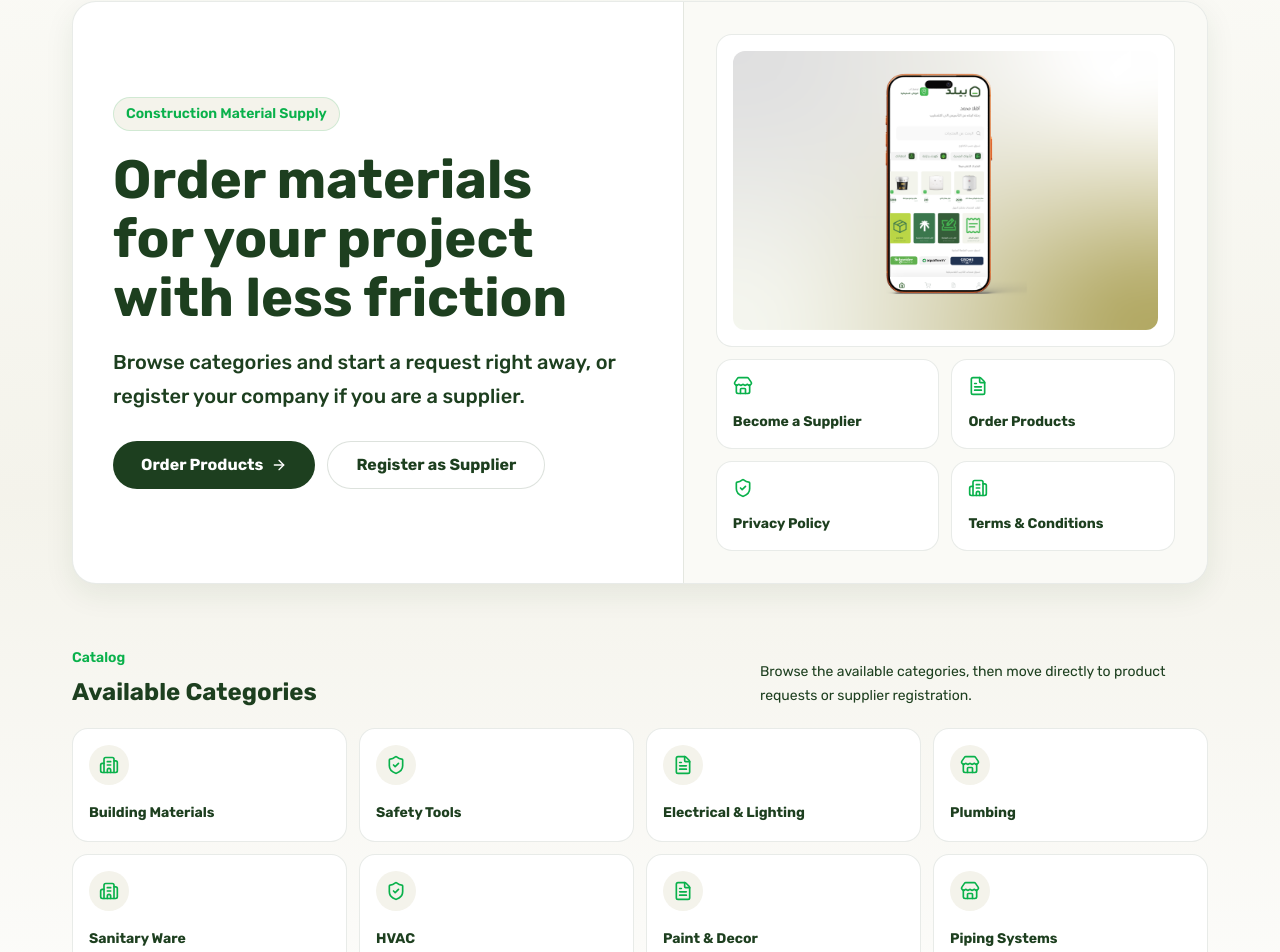
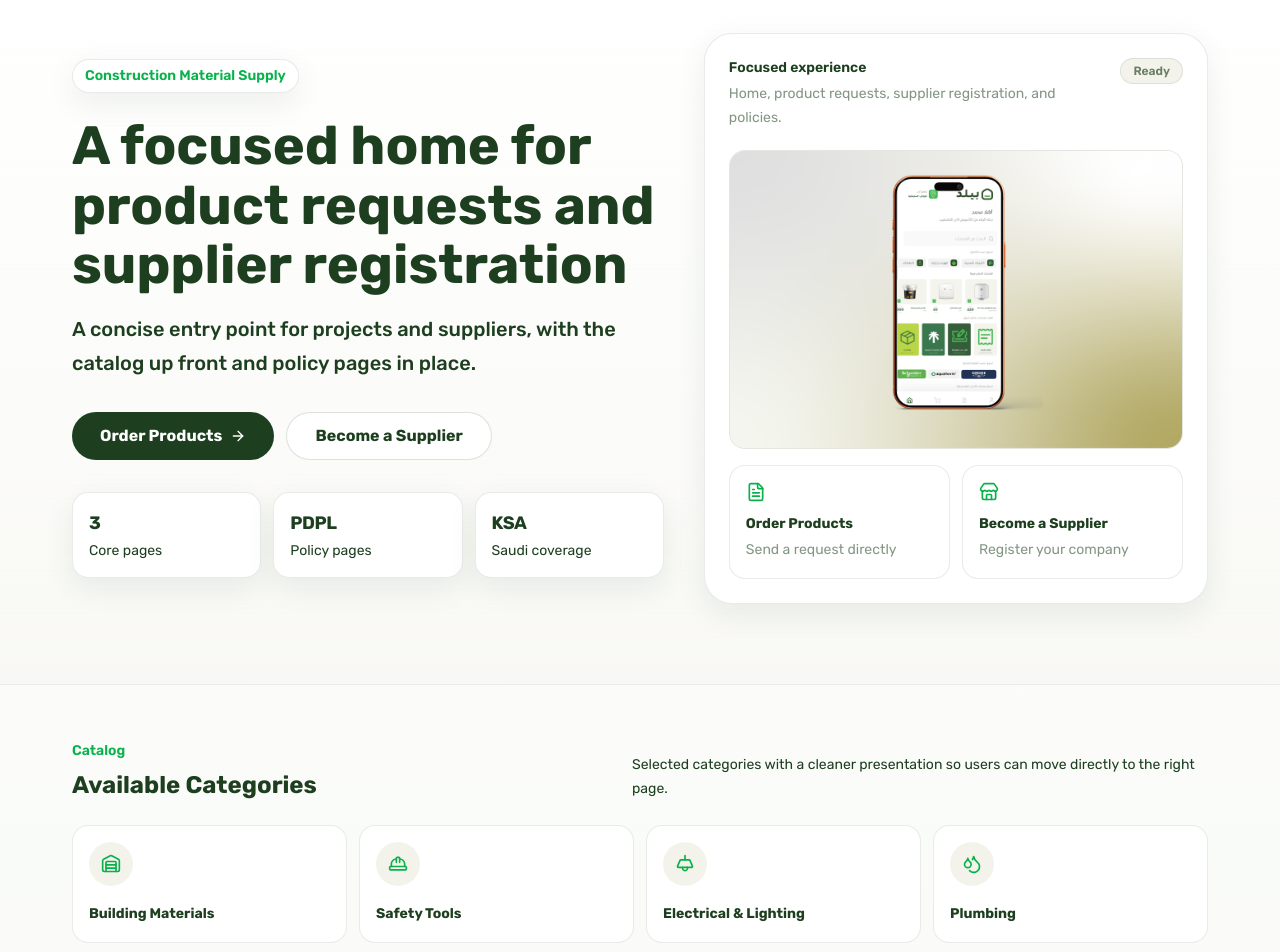
Before and after one commit to sulaimanalsuqub/buildsaudi, a Next.js app: page / in a window 1280 px wide. Shown: the part 119-1071 px from the top of the page. Built offline with nearby package versions, Linux system fonts and the light colour scheme; no server answers.

Commit message:
Refine homepage visuals

```diff
--- a/app/globals.css
+++ b/app/globals.css
@@ -4,10 +4,7 @@
 
 :root {
   color-scheme: light;
-  --site-bg:
-    linear-gradient(90deg, rgba(29, 63, 31, 0.045) 1px, transparent 1px),
-    linear-gradient(180deg, rgba(29, 63, 31, 0.045) 1px, transparent 1px),
-    linear-gradient(180deg, #fbfbf7 0%, #f4f3eb 48%, #ffffff 100%);
+  --site-bg: linear-gradient(180deg, #ffffff 0%, #f8faf7 100%);
 }
 
 html,
@@ -19,8 +16,7 @@ body {
   @apply bg-brand-light text-brand-dark antialiased;
   background-image: var(--site-bg);
   background-repeat: no-repeat;
-  background-size: 32px 32px, 32px 32px, cover;
-  background-attachment: scroll;
+  background-size: cover;
 }
 
 @layer components {
--- a/components/layout/site-header.tsx
+++ b/components/layout/site-header.tsx
@@ -28,11 +28,8 @@ export function SiteHeader({ isRtl = false }: SiteHeaderProps) {
   return (
     <header
       className={[
-        "fixed inset-x-0 top-0 z-50 transition-all duration-300",
-        scrolled
-          ? "border-brand-dark/10 bg-white/[0.88] shadow-soft backdrop-blur-2xl"
-          : "border-transparent bg-white/[0.74] backdrop-blur-xl",
-        "border-b",
+        "fixed inset-x-0 top-0 z-50 border-b border-brand-dark/10 bg-white/90 transition-all duration-300 backdrop-blur-xl",
+        scrolled ? "shadow-[0_8px_30px_rgba(29,63,31,0.06)]" : "",
       ].join(" ")}
     >
       <Container className="flex h-[72px] items-center justify-between gap-4">
@@ -47,22 +44,22 @@ export function SiteHeader({ isRtl = false }: SiteHeaderProps) {
           />
         </Link>
 
-        <nav className="hidden items-center gap-1 rounded-full border border-brand-dark/10 bg-white/[0.8] p-1 shadow-soft md:flex">
+        <nav className="hidden items-center gap-7 md:flex">
           <Link
             href={homeHref}
-            className="inline-flex h-10 items-center rounded-full px-4 text-sm font-semibold text-brand-dark/72 transition hover:bg-brand-light hover:text-brand-dark"
+            className="text-sm font-semibold text-brand-dark/70 transition hover:text-brand-dark"
           >
             {isRtl ? "الرئيسية" : "Home"}
           </Link>
           <Link
             href={quoteHref}
-            className="inline-flex h-10 items-center rounded-full px-4 text-sm font-semibold text-brand-dark/72 transition hover:bg-brand-light hover:text-brand-dark"
+            className="text-sm font-semibold text-brand-dark/70 transition hover:text-brand-dark"
           >
             {isRtl ? "أطلب المنتجات" : "Order Products"}
           </Link>
           <Link
             href={registerHref}
-            className="inline-flex h-10 items-center rounded-full px-4 text-sm font-semibold text-brand-dark/72 transition hover:bg-brand-light hover:text-brand-dark"
+            className="text-sm font-semibold text-brand-dark/70 transition hover:text-brand-dark"
           >
             {isRtl ? "كُن موردًا" : "Become a Supplier"}
           </Link>
--- a/components/sections/home-content.tsx
+++ b/components/sections/home-content.tsx
@@ -2,7 +2,21 @@
 
 import Image from "next/image";
 import Link from "next/link";
-import { ArrowLeft, ArrowRight, Building2, FileText, Store, ShieldCheck } from "lucide-react";
+import {
+  ArrowLeft,
+  ArrowRight,
+  Box,
+  Cable,
+  Droplets,
+  Fan,
+  FileText,
+  HardHat,
+  LampCeiling,
+  Paintbrush,
+  ShieldCheck,
+  Store,
+  Warehouse,
+} from "lucide-react";
 
 import { Container } from "@/components/ui/container";
 
@@ -10,122 +24,167 @@ type HomeContentProps = {
   isRtl?: boolean;
 };
 
+type CatalogItem = {
+  en: string;
+  ar: string;
+  icon: typeof Box;
+};
+
 export function HomeContent({ isRtl = false }: HomeContentProps) {
   const ArrowIcon = isRtl ? ArrowLeft : ArrowRight;
-  const catalog = [
-    { en: "Building Materials", ar: "مواد بناء وإنشاء", icon: Building2 },
-    { en: "Safety Tools", ar: "أدوات السلامة", icon: ShieldCheck },
-    { en: "Electrical & Lighting", ar: "كهرباء وإنارة", icon: FileText },
-    { en: "Plumbing", ar: "سباكة", icon: Store },
-    { en: "Sanitary Ware", ar: "أدوات صحية", icon: Building2 },
-    { en: "HVAC", ar: "تكييف وتبريد", icon: ShieldCheck },
-    { en: "Paint & Decor", ar: "دهانات وديكور", icon: FileText },
-    { en: "Piping Systems", ar: "أنظمة الأنابيب", icon: Store },
+
+  const catalog: CatalogItem[] = [
+    { en: "Building Materials", ar: "مواد البناء", icon: Warehouse },
+    { en: "Safety Tools", ar: "أدوات السلامة", icon: HardHat },
+    { en: "Electrical & Lighting", ar: "الكهرباء والإنارة", icon: LampCeiling },
+    { en: "Plumbing", ar: "السباكة", icon: Droplets },
+    { en: "Sanitary Ware", ar: "الأدوات الصحية", icon: ShieldCheck },
+    { en: "HVAC", ar: "التكييف والتهوية", icon: Fan },
+    { en: "Paint & Decor", ar: "الدهانات والتشطيبات", icon: Paintbrush },
+    { en: "Piping Systems", ar: "أنظمة الأنابيب", icon: Cable },
   ];
+
   const t = {
     eyebrow: isRtl ? "توريد مواد البناء" : "Construction Material Supply",
-    title: isRtl ? "اطلب مواد مشروعك بسهولة" : "Order materials for your project with less friction",
+    title: isRtl ? "واجهة واضحة لطلب المنتجات وتسجيل الموردين" : "A focused home for product requests and supplier registration",
     body: isRtl
-      ? "استعرض الفئات وابدأ الطلب مباشرة، أو سجّل منشأتك إذا كنت موردًا."
-      : "Browse categories and start a request right away, or register your company if you are a supplier.",
+      ? "واجهة مختصرة ومباشرة للمشاريع والموردين، مع الكتالوج في المقدمة وصفحات الشروط والخصوصية جاهزة."
+      : "A concise entry point for projects and suppliers, with the catalog up front and policy pages in place.",
     primary: isRtl ? "أطلب المنتجات" : "Order Products",
-    secondary: isRtl ? "سجّل كمورد" : "Register as Supplier",
-    privacy: isRtl ? "سياسة الخصوصية" : "Privacy Policy",
-    terms: isRtl ? "الشروط والأحكام" : "Terms & Conditions",
+    secondary: isRtl ? "كُن موردًا" : "Become a Supplier",
+    catalogTitle: isRtl ? "الفئات المتوفرة" : "Available Categories",
+    catalogBody: isRtl
+      ? "فئات مختارة بصياغة أبسط، لتصل مباشرة إلى الصفحة المناسبة."
+      : "Selected categories with a cleaner presentation so users can move directly to the right page.",
   };
 
-  const navCards = [
-    { href: isRtl ? "/ar/register" : "/register", label: isRtl ? "كُن موردًا" : "Become a Supplier", icon: Store },
-    { href: isRtl ? "/ar/get-quote" : "/get-quote", label: isRtl ? "أطلب المنتجات" : "Order Products", icon: FileText },
-    { href: isRtl ? "/ar/privacy-policy" : "/privacy-policy", label: t.privacy, icon: ShieldCheck },
-    { href: isRtl ? "/ar/terms-conditions" : "/terms-conditions", label: t.terms, icon: Building2 },
+  const metrics = [
+    {
+      value: isRtl ? "3" : "3",
+      label: isRtl ? "صفحات رئيسية" : "Core pages",
+    },
+    {
+      value: isRtl ? "PDPL" : "PDPL",
+      label: isRtl ? "سياسات واضحة" : "Policy pages",
+    },
+    {
+      value: isRtl ? "KSA" : "KSA",
+      label: isRtl ? "تغطية المملكة" : "Saudi coverage",
+    },
   ];
 
   return (
     <main dir={isRtl ? "rtl" : "ltr"}>
-      <section className="py-8 md:py-12">
-        <Container>
-          <div className="grid gap-6 overflow-hidden rounded-3xl border border-brand-dark/10 bg-white shadow-soft lg:grid-cols-[minmax(0,0.95fr)_minmax(360px,0.85fr)]">
-            <div className="flex flex-col justify-center p-6 md:p-10">
-              <p className="inline-flex w-fit items-center gap-2 rounded-full border border-brand-primary/15 bg-brand-light px-3 py-1.5 text-sm font-semibold text-brand-primary">
+      <section className="border-b border-brand-dark/10 bg-gradient-to-b from-white to-brand-light/40">
+        <Container className="py-12 md:py-16 lg:py-20">
+          <div className="grid gap-10 lg:grid-cols-[minmax(0,1.08fr)_minmax(360px,0.92fr)] lg:items-center">
+            <div>
+              <p className="inline-flex items-center gap-2 rounded-full border border-brand-dark/10 bg-white px-3 py-1.5 text-sm font-semibold text-brand-primary shadow-soft">
                 {t.eyebrow}
               </p>
-              <h1 className="type-hero mt-5 text-brand-dark">{t.title}</h1>
+
+              <h1 className="type-hero mt-6 text-brand-dark">{t.title}</h1>
               <p className="type-subheading mt-4 text-brand-dark/68">{t.body}</p>
 
-              <div className="mt-7 flex flex-col gap-3 sm:flex-row">
+              <div className="mt-8 flex flex-col gap-3 sm:flex-row">
                 <Link
-                  href={isRtl ? "/ar/register" : "/register"}
+                  href={isRtl ? "/ar/get-quote" : "/get-quote"}
                   className="inline-flex h-12 items-center justify-center gap-2 rounded-full bg-brand-dark px-7 text-base font-bold text-white transition hover:bg-brand-primary"
                 >
                   {t.primary}
                   <ArrowIcon className="h-4 w-4" />
                 </Link>
                 <Link
-                  href={isRtl ? "/ar/get-quote" : "/get-quote"}
+                  href={isRtl ? "/ar/register" : "/register"}
                   className="inline-flex h-12 items-center justify-center gap-2 rounded-full border border-brand-dark/15 bg-white px-7 text-base font-bold text-brand-dark transition hover:border-brand-dark/30"
                 >
                   {t.secondary}
                 </Link>
               </div>
+
+              <div className="mt-8 grid gap-3 sm:grid-cols-3">
+                {metrics.map((metric) => (
+                  <div key={metric.label} className="rounded-2xl border border-brand-dark/10 bg-white px-4 py-4 shadow-soft">
+                    <p className="text-lg font-black tracking-tight text-brand-dark">{metric.value}</p>
+                    <p className="mt-1 text-sm text-brand-dark/58">{metric.label}</p>
+                  </div>
+                ))}
+              </div>
             </div>
 
-            <div className="border-t border-brand-dark/10 bg-brand-light/45 p-6 md:p-8 lg:border-t-0 lg:border-s">
-              <div className="grid gap-3">
-                <div className="rounded-2xl border border-brand-dark/10 bg-white p-4">
+            <div className="rounded-[28px] border border-brand-dark/10 bg-white p-5 shadow-soft md:p-6">
+              <div className="flex items-start justify-between gap-4">
+                <div>
+                  <p className="text-sm font-semibold text-brand-dark">{isRtl ? "تجربة مختصرة" : "Focused experience"}</p>
+                  <p className="mt-1 text-sm leading-6 text-brand-dark/55">
+                    {isRtl
+                      ? "صفحة رئيسية، طلب منتجات، تسجيل مورد، وسياسات."
+                      : "Home, product requests, supplier registration, and policies."}
+                  </p>
+                </div>
+                <span className="rounded-full border border-brand-dark/10 bg-brand-light px-3 py-1 text-xs font-semibold text-brand-dark/65">
+                  {isRtl ? "جاهز" : "Ready"}
+                </span>
+              </div>
+
+              <div className="mt-5 overflow-hidden rounded-2xl border border-brand-dark/10 bg-brand-light/45">
                 <Image
                   src="/images/build-truck.png"
-                    alt={isRtl ? "منتجات بيلد" : "Build materials"}
-                    width={1100}
-                    height={722}
-                    className="h-auto w-full rounded-xl object-cover"
+                  alt={isRtl ? "واجهة بيلد" : "Build interface preview"}
+                  width={1200}
+                  height={1600}
+                  className="h-auto w-full object-contain"
                   priority
                 />
               </div>
-                <div className="grid grid-cols-2 gap-3">
-                  {navCards.map((card) => {
-                    const Icon = card.icon;
-                    return (
+
+              <div className="mt-4 grid gap-3 sm:grid-cols-2">
                 <Link
-                        key={card.href}
-                        href={card.href}
+                  href={isRtl ? "/ar/get-quote" : "/get-quote"}
                   className="rounded-2xl border border-brand-dark/10 bg-white p-4 transition hover:border-brand-primary/30 hover:shadow-soft"
                 >
-                        <Icon className="h-5 w-5 text-brand-primary" />
-                        <p className="mt-4 text-sm font-bold text-brand-dark">{card.label}</p>
+                  <FileText className="h-5 w-5 text-brand-primary" />
+                  <p className="mt-3 text-sm font-bold text-brand-dark">{isRtl ? "أطلب المنتجات" : "Order Products"}</p>
+                  <p className="mt-1 text-sm leading-6 text-brand-dark/55">
+                    {isRtl ? "أرسل طلبك مباشرة" : "Send a request directly"}
+                  </p>
                 </Link>
-                    );
-                  })}
-                </div>
+
+                <Link
+                  href={isRtl ? "/ar/register" : "/register"}
+                  className="rounded-2xl border border-brand-dark/10 bg-white p-4 transition hover:border-brand-primary/30 hover:shadow-soft"
+                >
+                  <Store className="h-5 w-5 text-brand-primary" />
+                  <p className="mt-3 text-sm font-bold text-brand-dark">{isRtl ? "كُن موردًا" : "Become a Supplier"}</p>
+                  <p className="mt-1 text-sm leading-6 text-brand-dark/55">
+                    {isRtl ? "سجّل منشأتك" : "Register your company"}
+                  </p>
+                </Link>
               </div>
             </div>
           </div>
         </Container>
       </section>
 
-      <section className="py-2 pb-10 md:py-4 md:pb-16">
+      <section className="py-10 md:py-14">
         <Container>
-          <div className="flex items-end justify-between gap-4">
+          <div className="flex flex-col gap-3 md:flex-row md:items-end md:justify-between">
             <div>
               <p className="text-sm font-semibold text-brand-primary">{isRtl ? "الكتالوج" : "Catalog"}</p>
-              <h2 className="mt-2 text-2xl font-bold text-brand-dark">{isRtl ? "الفئات المتوفرة" : "Available Categories"}</h2>
+              <h2 className="mt-2 text-2xl font-bold text-brand-dark">{t.catalogTitle}</h2>
             </div>
-            <p className="hidden max-w-md text-sm leading-6 text-brand-dark/58 md:block">
-              {isRtl
-                ? "استعرض الفئات المتوفرة ثم انتقل مباشرة إلى طلب المنتجات أو تسجيل المورد."
-                : "Browse the available categories, then move directly to product requests or supplier registration."}
-            </p>
+            <p className="max-w-xl text-sm leading-6 text-brand-dark/58">{t.catalogBody}</p>
           </div>
 
-          <div className="mt-5 grid grid-cols-2 gap-3 md:grid-cols-4">
+          <div className="mt-6 grid grid-cols-2 gap-3 lg:grid-cols-4">
             {catalog.map((item) => {
               const Icon = item.icon;
               return (
                 <article
                   key={item.en}
-                  className="rounded-2xl border border-brand-dark/10 bg-white p-4 transition hover:border-brand-primary/30 hover:shadow-soft"
+                  className="rounded-2xl border border-brand-dark/10 bg-white p-4 transition duration-200 hover:-translate-y-0.5 hover:border-brand-primary/25 hover:shadow-soft"
                 >
-                  <div className="flex h-10 w-10 items-center justify-center rounded-full bg-brand-light text-brand-primary">
+                  <div className="flex h-11 w-11 items-center justify-center rounded-full bg-brand-light text-brand-primary">
                     <Icon className="h-5 w-5" />
                   </div>
                   <p className="mt-4 text-sm font-bold leading-6 text-brand-dark">{isRtl ? item.ar : item.en}</p>
```
Lines whose indentation alone changed are shown as unchanged.
